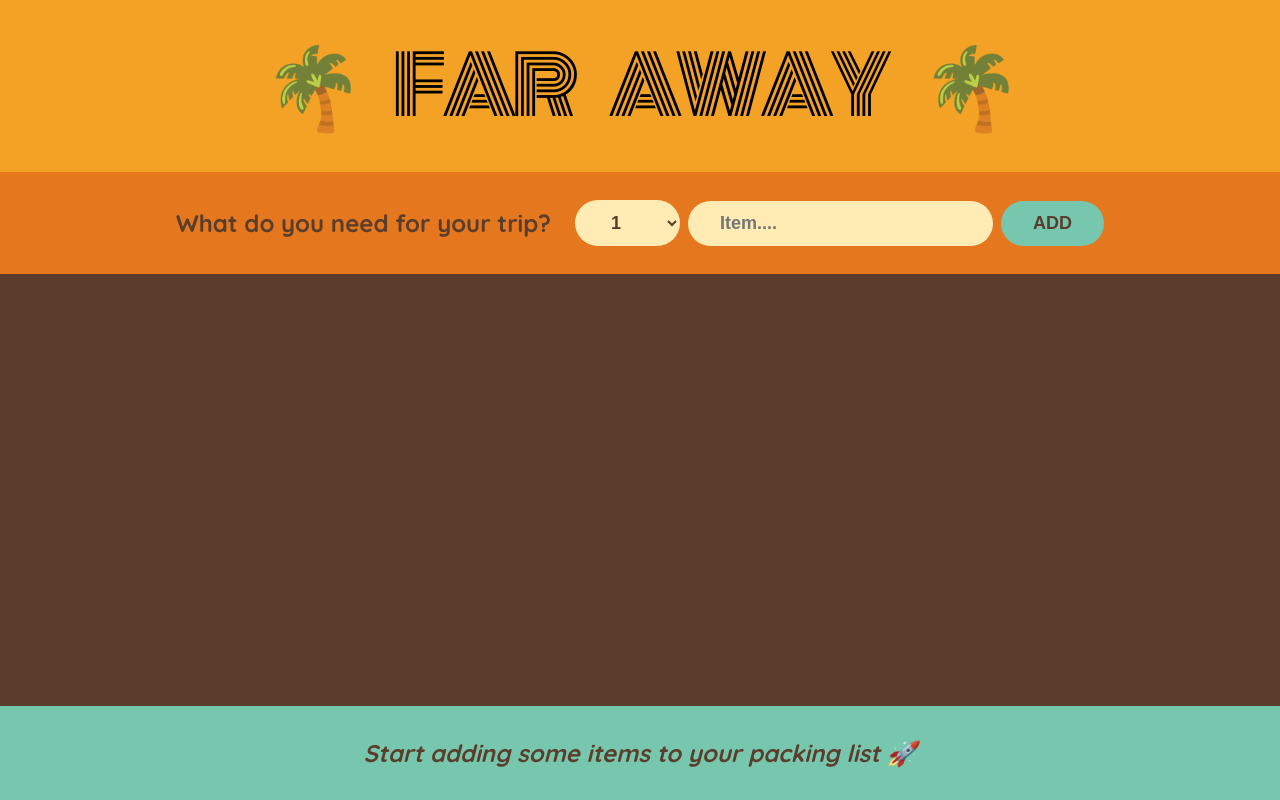
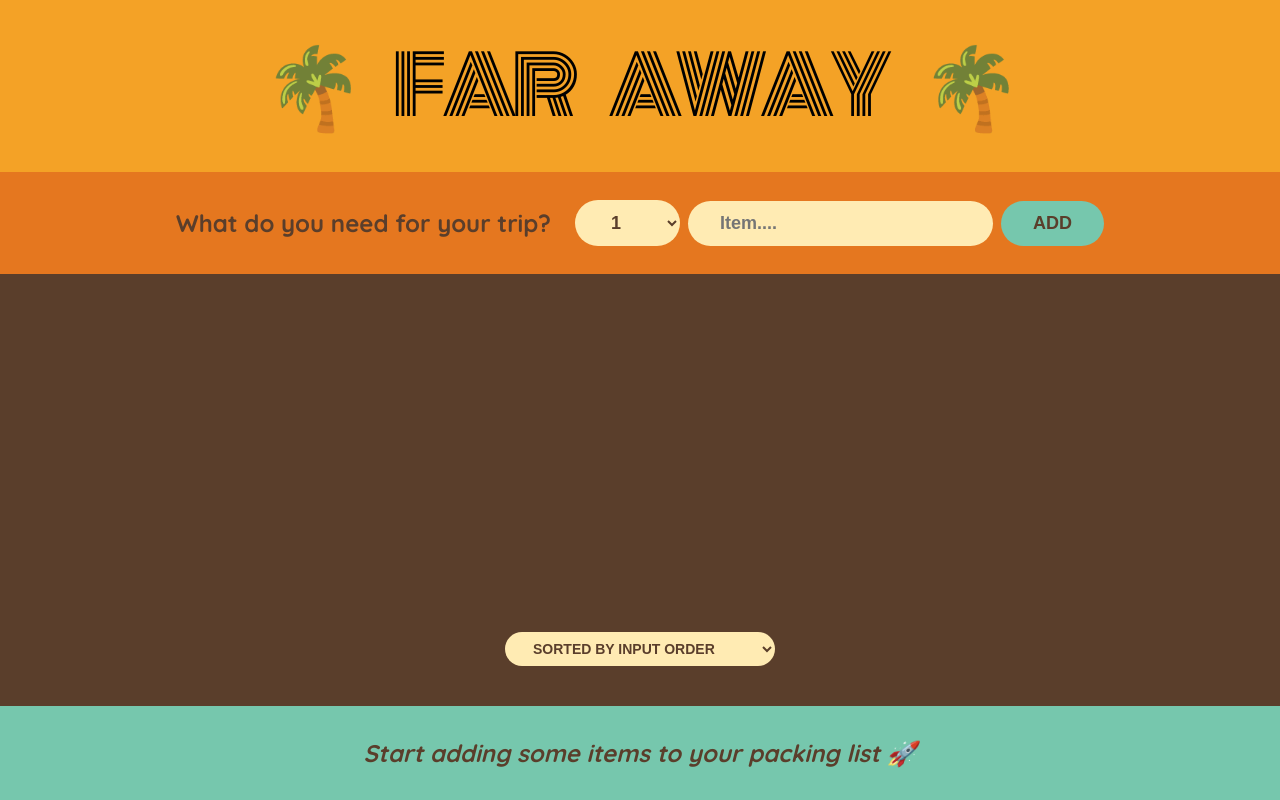
Before and after one commit to dagimgetaw/travel-list-react, a React (Create React App) app: page / in a window 1280 px wide. Built offline with nearby package versions, Linux system fonts and the light colour scheme.

Commit message:
update the page layout

```diff
--- a/src/App.js
+++ b/src/App.js
@@ -74,10 +74,23 @@
   );
 }
 function PackingList({ items, onDeleteItem, onToggleItem }) {
+  const [sortBy, setSortBy] = useState("input");
+
+  let sortedItems;
+
+  if (sortBy === "input") sortedItems = items;
+  if (sortBy === "description")
+    sortedItems = items
+      .slice()
+      .sort((a, b) => a.description.localeCompare(b.description));
+  if (sortBy === "packed")
+    sortedItems = items
+      .slice()
+      .sort((a, b) => Number(a.packed) - Number(b.packed));
   return (
     <div className="list">
       <ul>
-        {items.map((item) => (
+        {sortedItems.map((item) => (
           <Item
             item={item}
             onDeleteItem={onDeleteItem}
@@ -86,6 +99,14 @@
           />
         ))}
       </ul>
+
+      <div className="actions">
+        <select value={sortBy} onChange={(e) => setSortBy(e.target.value)}>
+          <option value="input">Sorted by input order</option>
+          <option value="description">Sorted by description</option>
+          <option value="packed">Sorted by packed status</option>
+        </select>
+      </div>
     </div>
   );
 }
```
